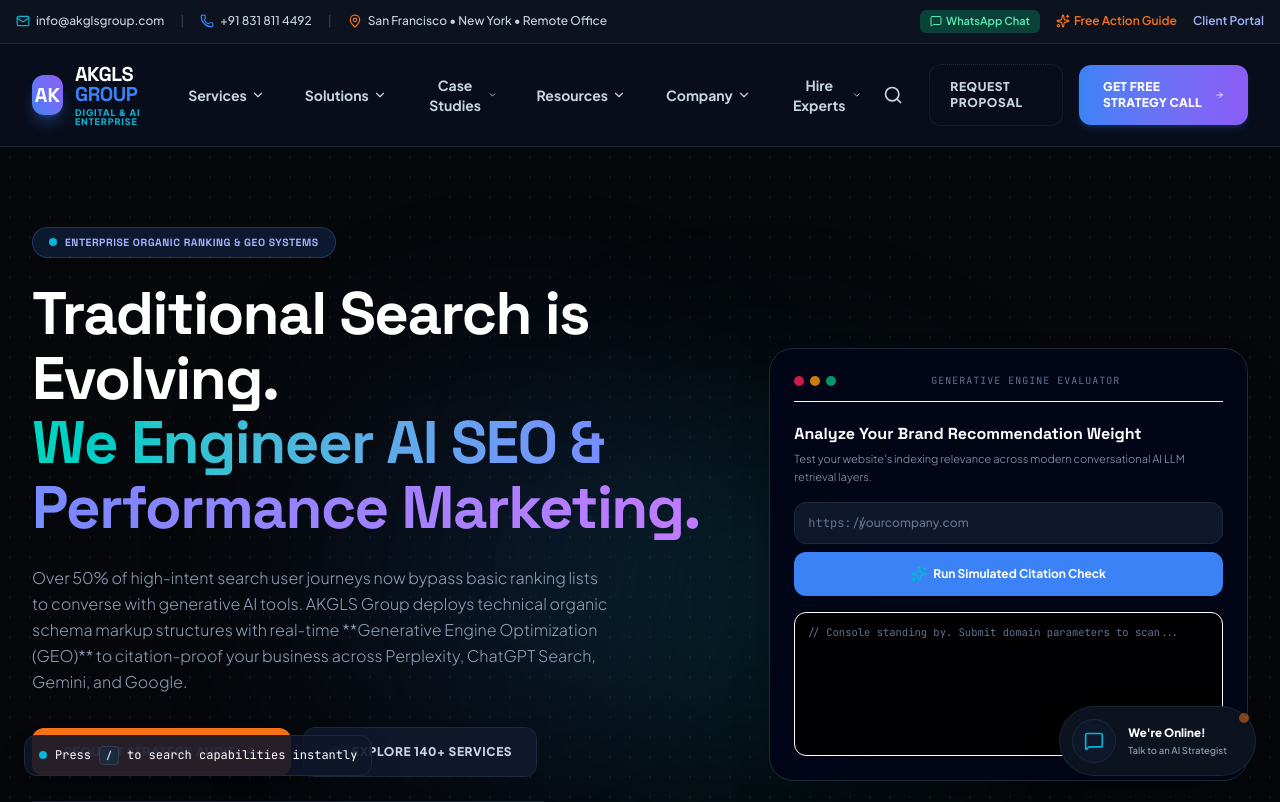
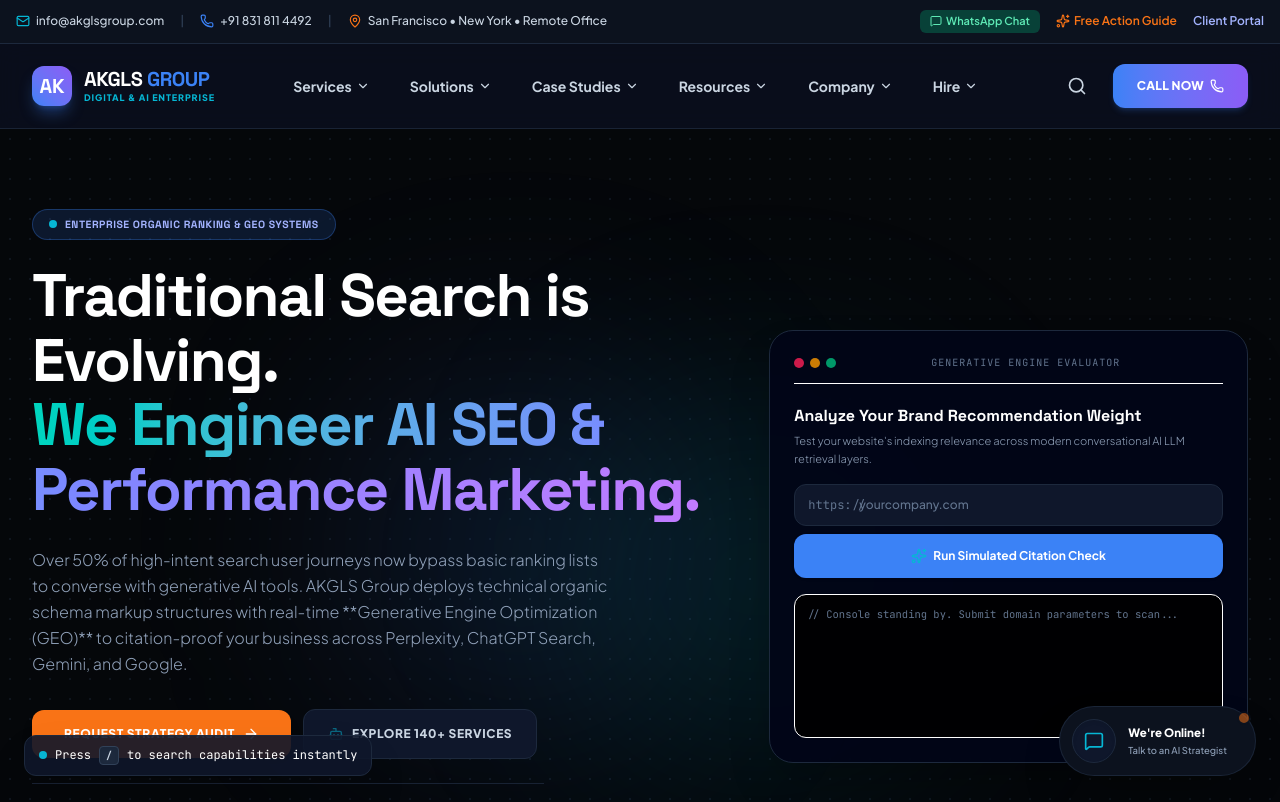
Before and after one commit to akglsgroup/AKGLS-Group, a React (Vite) app: page / in a window 1280 px wide. Shown: the top 802 px of the page. Built offline with nearby package versions, Linux system fonts and the light colour scheme.

Commit message:
feat(nav): update header CTA and menu label
Replace the "Request Proposal" link with a direct phone line CTA and simplify the "Hire Experts" menu label to "Hire" to improve navigation clarity and conversion focus.

```diff
--- a/src/components/Header.tsx
+++ b/src/components/Header.tsx
@@ -530,7 +530,7 @@
                       : 'text-slate-300 hover:text-white'
                   }`}
                 >
-                  Hire Experts
+                  Hire
                   <ChevronDown className={`w-3.5 h-3.5 transition-transform duration-200 ${activeMenu === 'hire' ? 'rotate-180' : ''}`} />
                 </button>
 
@@ -577,18 +577,10 @@
               </button>
 
               <a
-                href="#audit-form"
-                onClick={openProposal}
-                className="text-xs font-black uppercase tracking-wider py-3.5 px-5 rounded-xl border border-dotted border-slate-800 hover:border-brand-indigo hover:text-brand-indigo transition-all text-slate-300 hover:bg-white/5"
-              >
-                Request Proposal
-              </a>
-
-              <a
-                href="#audit-form"
+                href="tel:+918318114492"
                 className="bg-gradient-to-r from-brand-indigo to-brand-purple hover:opacity-95 text-white text-xs font-extrabold uppercase tracking-wide py-3.5 px-6 rounded-xl transition-all shadow-md shadow-brand-indigo/20 flex items-center gap-1.5"
               >
-                Get Free Strategy Call <ArrowRight className="w-3.5 h-3.5" />
+                Call Now <Phone className="w-3.5 h-3.5" />
               </a>
             </div>
 
@@ -840,7 +832,7 @@
                     onClick={() => handleMobileAccordionClick('hire')}
                     className="w-full py-2.5 flex items-center justify-between font-bold text-slate-200 text-[14px]"
                   >
-                    <span className="flex items-center gap-2"><Star className="w-4 h-4 text-brand-orange" /> Hire Experts</span>
+                    <span className="flex items-center gap-2"><Star className="w-4 h-4 text-brand-orange" /> Hire</span>
                     <ChevronDown className={`w-4 h-4 text-slate-500 transition-transform ${activeMobileAccordion === 'hire' ? 'rotate-180' : ''}`} />
                   </button>
                   {activeMobileAccordion === 'hire' && (
```
